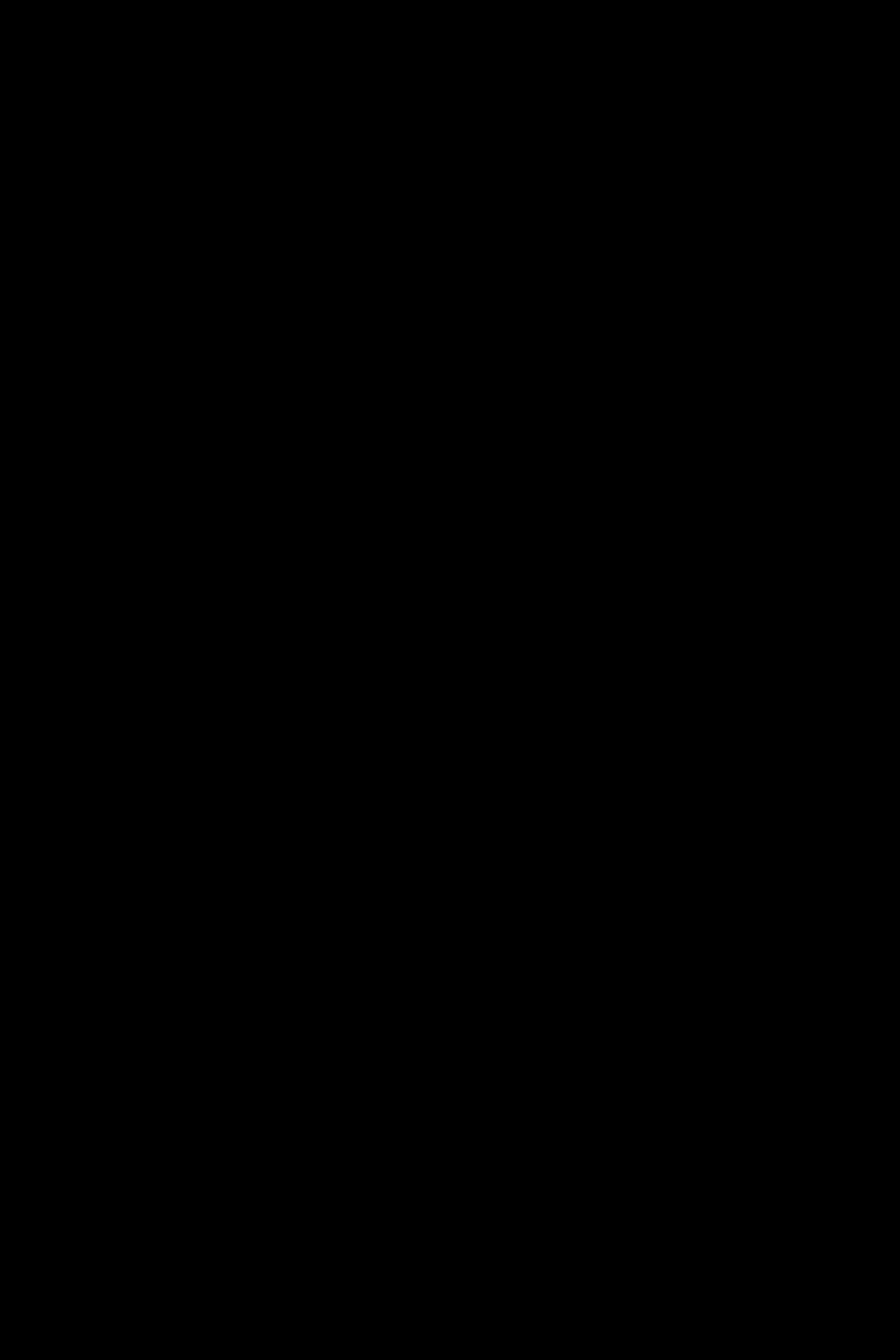
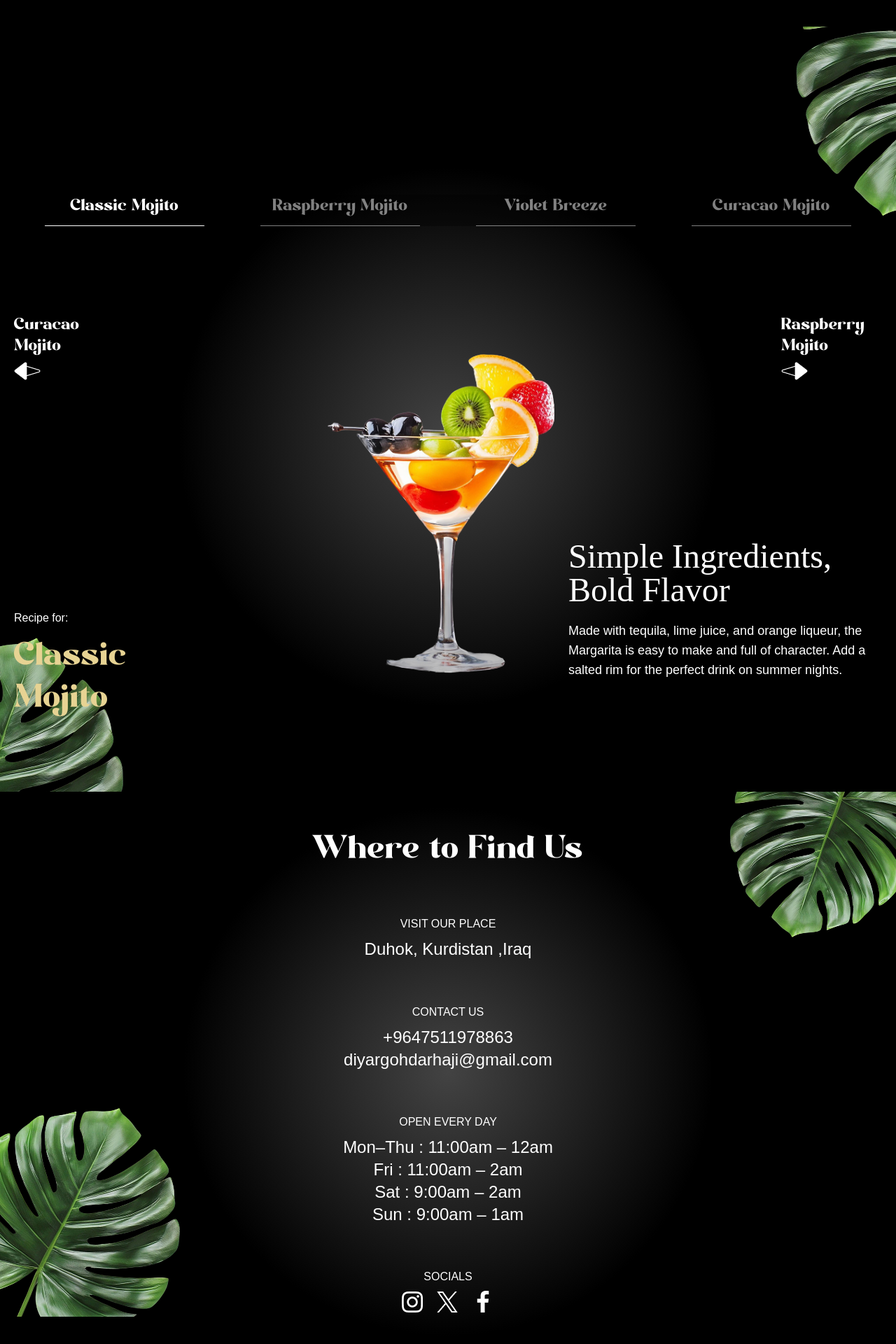
Before and after one commit to Diyarhaji/restaurant-gsap, a React (Vite) app: page / in a window 1280 px wide. Shown: the part 4218-6138 px from the top of the page at 70% size. Before the commit the page ends 4256 px from the top, so only its background shows below. Built offline with nearby package versions, Linux system fonts and the light colour scheme; a web font is replaced by a local one.

Commit message:
implement the lost part

```diff
--- a/src/App.jsx
+++ b/src/App.jsx
@@ -8,6 +8,8 @@
 import "./index.css"
 import {Cocktails} from "./components/Cocktails.jsx";
 import Art from "./components/Art.jsx";
+import Menu from "./components/Menu.jsx";
+import Contact from "./components/Contact.jsx";
 gsap.registerPlugin(ScrollTrigger, SplitText);
 
 function App() {
@@ -20,6 +22,8 @@
             <Cocktails />
             <About />
             <Art />
+            <Menu />
+             <Contact />
 
       </main>
   );
--- /dev/null
+++ b/src/components/Contact.jsx
@@ -0,0 +1,84 @@
+import React from 'react'; // <--- ADD THIS LINE
+
+import { openingHours, socials } from '../constants/index.js'
+import { useGSAP } from '@gsap/react'
+import { SplitText} from 'gsap/all';
+import gsap from 'gsap';
+
+const Contact = () => {
+    useGSAP(() => {
+        const titleSplit = SplitText.create('#contact h2', { type: 'words' });
+
+        const timeline = gsap.timeline({
+            scrollTrigger: {
+                trigger: '#contact',
+                start: 'top center',
+            },
+            ease: "power1.inOut"
+        })
+
+        timeline
+            .from(titleSplit.words, {
+                opacity: 0, yPercent: 100, stagger: 0.02
+            })
+            .from('#contact h3, #contact p', {
+                opacity: 0, yPercent: 100, stagger: 0.02
+            })
+            .to('#f-right-leaf', {
+                y: '-50', duration: 1, ease: 'power1.inOut'
+            }).to('#f-left-leaf', {
+            y: '-50', duration: 1, ease: 'power1.inOut'
+        }, '<')
+    })
+
+    return (
+        <footer id="contact">
+	 <img src="/images/footer-right-leaf.png" alt="leaf-right" id="f-right-leaf" />
+	 <img src="/images/footer-left-leaf.png" alt="leaf-left" id="f-left-leaf" />
+
+	 <div className="content">
+		<h2>Where to Find Us</h2>
+
+		<div>
+		 <h3>Visit Our Place</h3>
+		 <p>Duhok, Kurdistan ,Iraq</p>
+		</div>
+
+		<div>
+		 <h3>Contact Us</h3>
+		 <p>+9647511978863</p>
+		 <p>diyargohdarhaji@gmail.com</p>
+		</div>
+
+		<div>
+		 <h3>Open Every Day</h3>
+            {openingHours.map((time) => (
+                <p key={time.day}>
+			 {time.day} : {time.time}
+			</p>
+            ))}
+		</div>
+
+		<div>
+		 <h3>Socials</h3>
+
+		 <div className="flex-center gap-5">
+			{socials.map((social) => (
+                <a
+                    key={social.name}
+                    href={social.url}
+                    target="_blank"
+                    rel="noopener noreferrer"
+                    aria-label={social.name}
+                >
+				<img src={social.icon} />
+			 </a>
+            ))}
+		 </div>
+		</div>
+	 </div>
+	</footer>
+    )
+}
+
+export default Contact
--- /dev/null
+++ b/src/components/Menu.jsx
@@ -0,0 +1,98 @@
+
+'use client';
+
+import React, {useRef,useState} from 'react'
+import { useGSAP } from "@gsap/react"
+import gsap from "gsap"
+import { SplitText } from "gsap/all"
+
+import {allCocktails} from "../constants/index.js";
+import {useMediaQuery} from "react-responsive";
+const Menu = () => {
+    const contentRef = useRef();
+    const [currentIndex, setCurrentIndex] = useState(0);
+
+
+    useGSAP(()=>{
+        gsap.fromTo('#title', {opacity:0}, {opacity: 1, duration:1});
+
+        gsap.fromTo('.cocktail img',{opacity:0, xPercent:-100}, {opacity: 1,xPercent:0, duration:1, ease:'power1.inOut'});
+        gsap.fromTo ('.details h2', {yPercent:100, opacity:0}, {yPercent:0,opacity:100, ease:'power1.inOut'});
+        gsap.fromTo ('.details p', {yPercent:100, opacity:0}, {yPercent:0,opacity:100,duration:0.6, ease:'power1.inOut'});
+
+    },[currentIndex])
+
+
+
+
+
+    const totalCocktails =allCocktails.length
+    const goToSlide = (index) => {
+       const newIndex = (index +totalCocktails) % totalCocktails;
+       setCurrentIndex(newIndex);
+
+    }
+
+    const getCocktailAt =(indexOffset)=>{
+        return allCocktails[(currentIndex + indexOffset + totalCocktails) % totalCocktails]
+
+    }
+    const currentCocktail= getCocktailAt(0)
+    const prevCocktail= getCocktailAt(-1)
+    const nextCocktail= getCocktailAt(1)
+    return (
+        <section id="menu" aria-labelledby="menu-heading" >
+            <img  src="/images/slider-left-leaf.png" alt="left-leaf" id="m-left-leaf"/>
+            <img  src="/images/slider-right-leaf.png" alt="right-leaf" id="m-right-leaf"/>
+
+            <h2 id="menu-heading" className="sr-only">Cocktails Menu</h2>
+
+             <nav className="cocktail-tabs" aria-label="Cocktail Navigation">
+                {allCocktails.map((cocktail, index) => {
+                    const isActive = index === currentIndex;
+
+                    return (
+                        <button key={cocktail.id} className={`
+                        ${isActive
+                            ? 'text-white border-white'
+                            : 'text-white/50 border-white/50'}
+                     `}	onClick={() => goToSlide(index)}
+                        >
+                     {cocktail.name}
+                    </button>
+                    )
+                })}
+             </nav>
+
+            <div className="content">
+                <div className="arrows">
+                    <button className="text-left" onClick={() => goToSlide(currentIndex - 1)}>
+                        <span>{prevCocktail.name}</span>
+                        <img src="/images/right-arrow.png" alt="right-arrow" className="" aria-haspopup="true"/>
+                    </button>
+                    <button className="text-left" onClick={() => goToSlide(currentIndex + 1)}>
+                        <span>{nextCocktail.name}</span>
+                        <img src="/images/left-arrow.png" alt="left-arrow" className="" aria-haspopup="true"/>
+                    </button>
+
+                </div>
+
+                <div className="cocktail">
+                    <img src={currentCocktail.image} className="object-contain"/>
+                </div>
+                <div className="recipe">
+                    <div ref={contentRef} className="info">
+                        <p>Recipe for:</p>
+                        <p id="title">{currentCocktail.name}</p>
+                    </div>
+                    <div className="details">
+                        <h2>{currentCocktail.title}</h2>
+                        <p>{currentCocktail.description}</p>
+                    </div>
+                </div>
+            </div>
+
+        </section >
+    )
+}
+export default Menu
--- a/src/constants/index.js
+++ b/src/constants/index.js
@@ -134,7 +134,7 @@
     },
 ];
 
-const sliderLists = [
+const allCocktails = [
     {
         id: 1,
         name: "Classic Mojito",
@@ -179,5 +179,5 @@
     openingHours,
     storeInfo,
     socials,
-    sliderLists,
+    allCocktails,
 };
```
